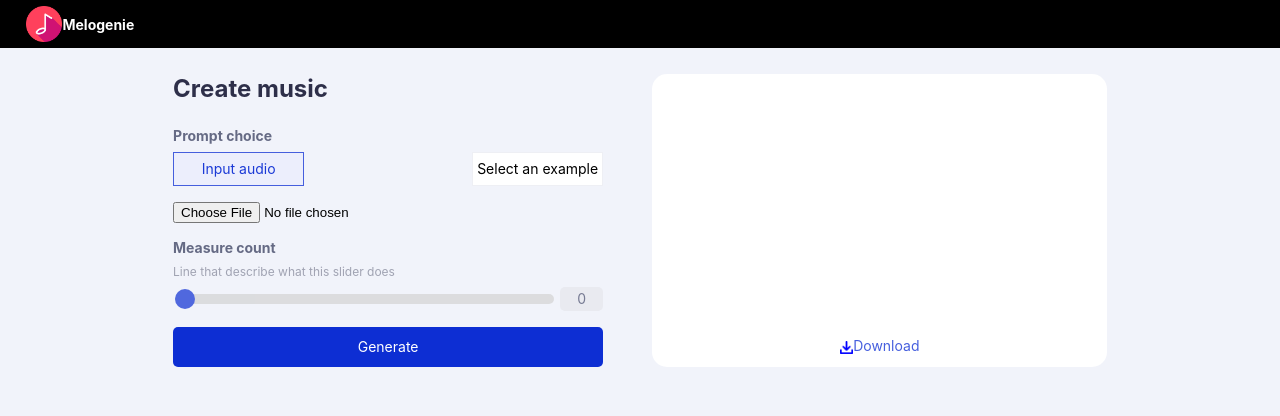
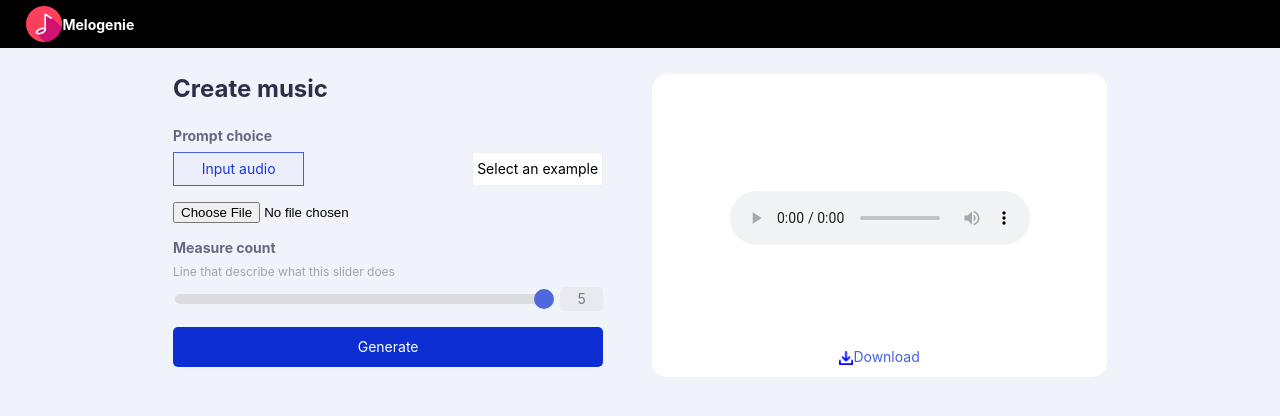
Before and after one commit to shivalikasingh95/assembly-ai-hackathon, a React (Create React App) app in the folder ui/: page /compose-bgmusic in a window 1280 px wide. Shown: the top 416 px of the page. Built offline with nearby package versions, Linux system fonts and the light colour scheme.

Commit message:
Minor chnages

```diff
--- a/ui/src/pages/ComposeBgMusicIndex.js
+++ b/ui/src/pages/ComposeBgMusicIndex.js
@@ -29,7 +29,7 @@ const ComposeBgMusicIndex = () => {
   const [bgMusicInfo, setBgMusicInfo] = useState({
     input: "",
     output: "",
-    measureCount: 0,
+    measureCount: 5,
     errorMessage: "",
     promptChoice: promptList[0],
   });
@@ -72,7 +72,7 @@ const ComposeBgMusicIndex = () => {
       if (data) {
         setBgMusicInfo({
           ...bgMusicInfo,
-          output: "../../../backend/"+data?.output_bg_music,
+          output: "../../../backend/" + data?.output_bg_music,
         });
       }
       setLoading(false);
@@ -177,9 +177,8 @@ const ComposeBgMusicIndex = () => {
                   <div className="cl-slider-root-left">
                     <div class="slidecontainer">
                       <input
-                        min="0"
-                        max="1.00"
-                        step="0.01"
+                        min="1"
+                        max="5"
                         type="range"
                         class="slider"
                         value={bgMusicInfo?.measureCount}
@@ -205,7 +204,20 @@ const ComposeBgMusicIndex = () => {
               </div>
             </div>
             <div className="cl-right-root">
-              <div className="cl-right-root-top"></div>
+              <div className="cl-right-root-top">
+                <div
+                  style={{
+                    height: "100%",
+                    display: "flex",
+                    alignItems: "center",
+                    justifyContent: "center"
+                  }}
+                >
+                  <audio id="player" controls>
+                    <source type="audio/mp3" src={bgMusicInfo?.output} />
+                  </audio>
+                </div>
+              </div>
               <div className="cl-right-root-bottom">
                 <div
                   className="cl-right-root-bottom-copy"
```
